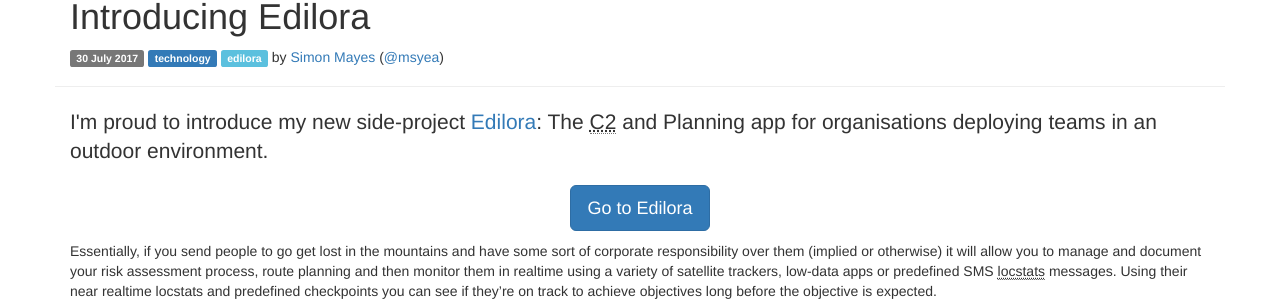
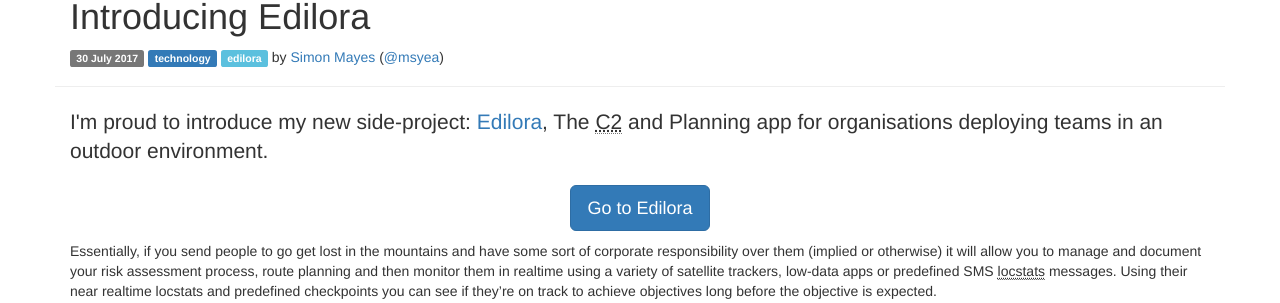
Before and after one commit to msyea/msyea.github.io, a Jekyll site: the page built from _posts/2017-07-30-introducing-edilora.md, in a window 1280 px wide. Shown: the part 151-454 px from the top of the page. Built offline with Jekyll 4.4.1, drawn with Linux system fonts in a browser that asks for light colours; comment, search, counter and statistics services are not loaded.

Commit message:
Tweaking copy

```diff
--- a/_posts/2017-07-30-introducing-edilora.md
+++ b/_posts/2017-07-30-introducing-edilora.md
@@ -4,7 +4,7 @@ category: technology
 tags: [edilora]
 ---
 <p class="lead">
-I'm proud to introduce my new side-project <a href="https://edilora.com">Edilora</a>: The <abbr title="Command and Control">C2</abbr> and Planning app for organisations deploying teams in an outdoor environment.
+I'm proud to introduce my new side-project: <a href="https://edilora.com">Edilora</a>, The <abbr title="Command and Control">C2</abbr> and Planning app for organisations deploying teams in an outdoor environment.
 </p>
 
 <p class="text-center"><a class="btn btn-primary btn-lg" href="https://edilora.com">Go to Edilora</a></p>
```
